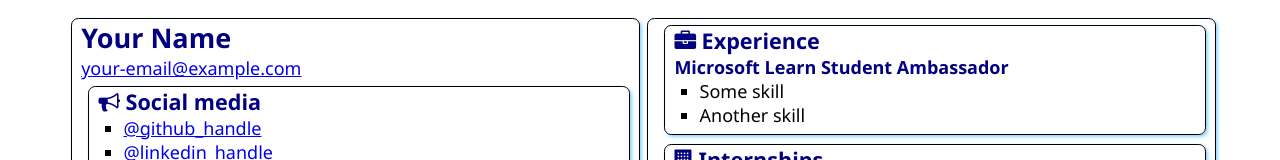
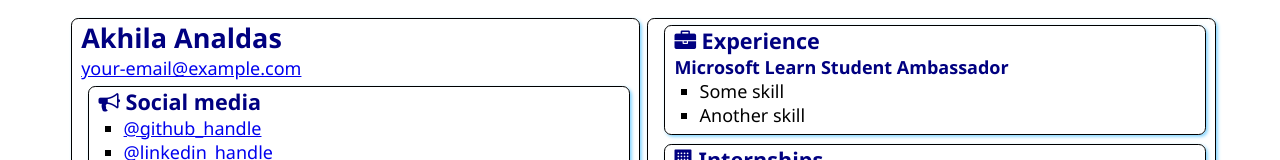
Before and after one commit to akhila1103/SATechnicalOnboarding, a plain HTML site: page src/index.html in a window 1280 px wide. Shown: the top 160 px of the page. Drawn offline with Linux system fonts and the light colour scheme.

Commit message:
Update index.html
Added my name

```diff
--- a/src/index.html
+++ b/src/index.html
@@ -12,7 +12,7 @@
 <body>
     <main>
         <article class="box">
-            <h1>Your Name</h1>
+            <h1>Akhila Analdas</h1>
             <div><a href="mailto:your.email@example.com">your-email@example.com</a></div>
 
             <section class="box">
```
